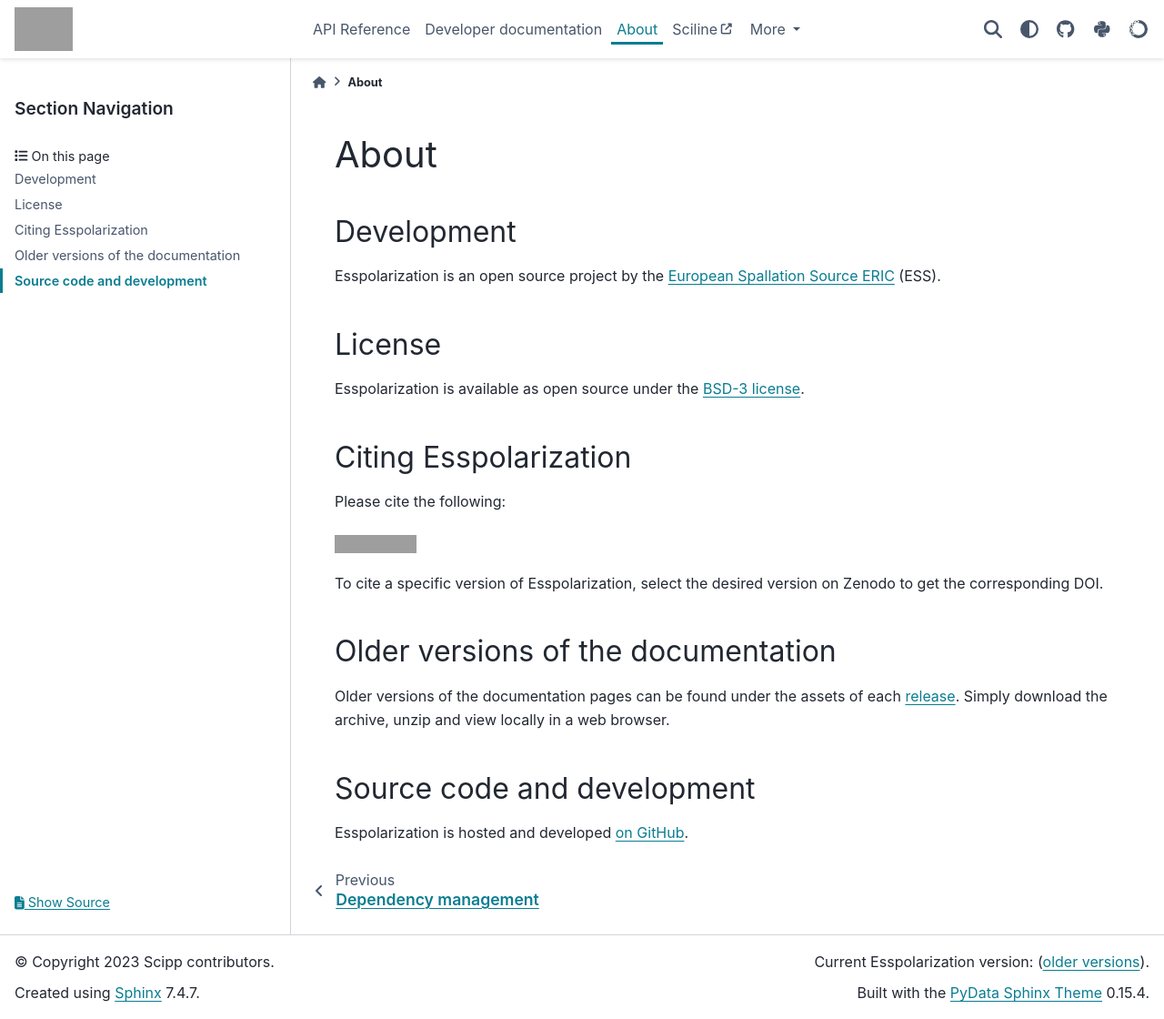
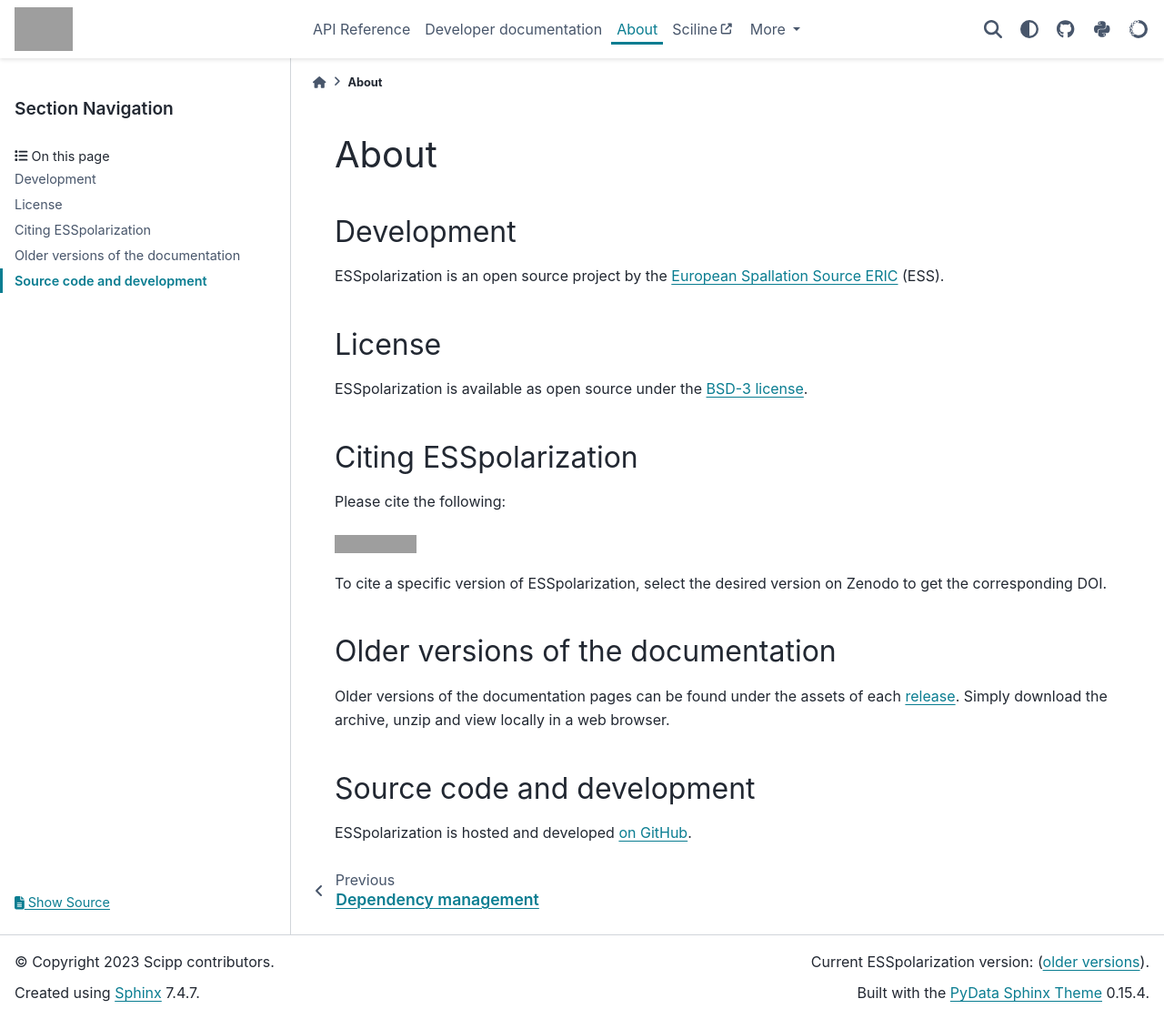
Before and after one commit to scipp/esspolarization, a Sphinx documentation site: the page built from docs/about/index.md, in a window 1280 px wide and 1120 px high. Shown: the whole window at 91% size. Built offline with Sphinx 7.4.7 and the PyData theme 0.15.4, drawn with Linux system fonts in a browser that asks for light colours; pages that are not in the unit, such as notebooks, are missing from menus; the version number could not be read and is left out; grey boxes are pictures that could not be loaded.

```diff
--- a/docs/about/index.md
+++ b/docs/about/index.md
@@ -2,19 +2,19 @@
 
 ## Development
 
-Esspolarization is an open source project by the [European Spallation Source ERIC](https://europeanspallationsource.se/) (ESS).
+ESSpolarization is an open source project by the [European Spallation Source ERIC](https://europeanspallationsource.se/) (ESS).
 
 ## License
 
-Esspolarization is available as open source under the [BSD-3 license](https://opensource.org/licenses/BSD-3-Clause).
+ESSpolarization is available as open source under the [BSD-3 license](https://opensource.org/licenses/BSD-3-Clause).
 
-## Citing Esspolarization
+## Citing ESSpolarization
 
 Please cite the following:
 
 [![DOI](https://zenodo.org/badge/FIXME.svg)](https://zenodo.org/doi/10.5281/zenodo.FIXME)
 
-To cite a specific version of Esspolarization, select the desired version on Zenodo to get the corresponding DOI.
+To cite a specific version of ESSpolarization, select the desired version on Zenodo to get the corresponding DOI.
 
 ## Older versions of the documentation
 
@@ -23,4 +23,4 @@ Simply download the archive, unzip and view locally in a web browser.
 
 ## Source code and development
 
-Esspolarization is hosted and developed [on GitHub](https://github.com/scipp/esspolarization).
+ESSpolarization is hosted and developed [on GitHub](https://github.com/scipp/esspolarization).
--- a/docs/conf.py
+++ b/docs/conf.py
@@ -9,7 +9,7 @@ from ess import polarization
 sys.path.insert(0, os.path.abspath('.'))
 
 # General information about the project.
-project = u'Esspolarization'
+project = u'ESSpolarization'
 copyright = u'2023 Scipp contributors'
 author = u'Scipp contributors'
 
@@ -166,7 +166,7 @@ html_sidebars = {
     "**": ["sidebar-nav-bs", "page-toc"],
 }
 
-html_title = "Esspolarization"
+html_title = "ESSpolarization"
 html_logo = "_static/logo.svg"
 html_favicon = "_static/favicon.ico"
 
```
Also changed, not shown: CONTRIBUTING.md (+4 -4 lines), README.md (+1 -1 lines), docs/index.md (+1 -1 lines), .copier-answers.yml, 1 other file.
